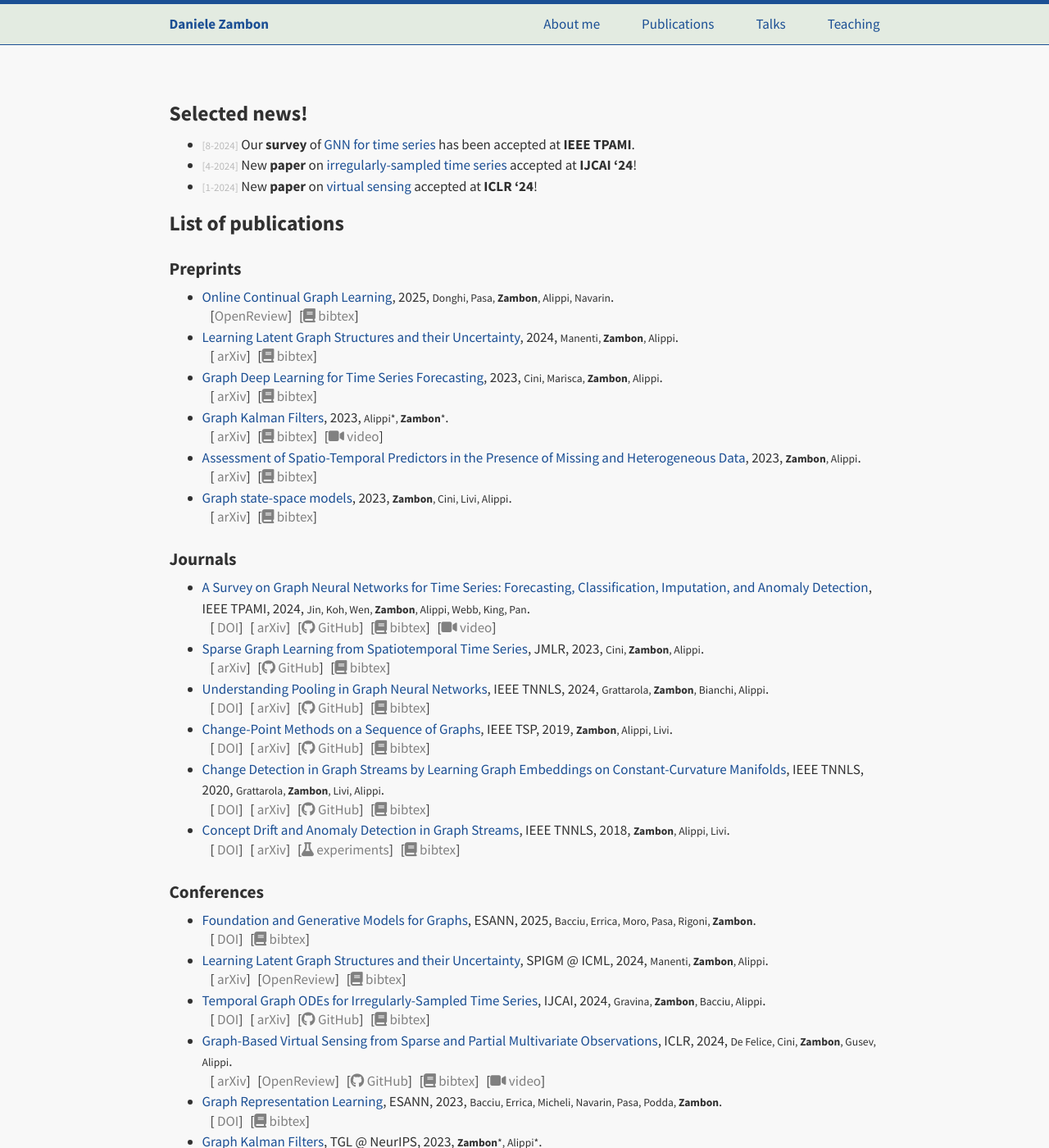
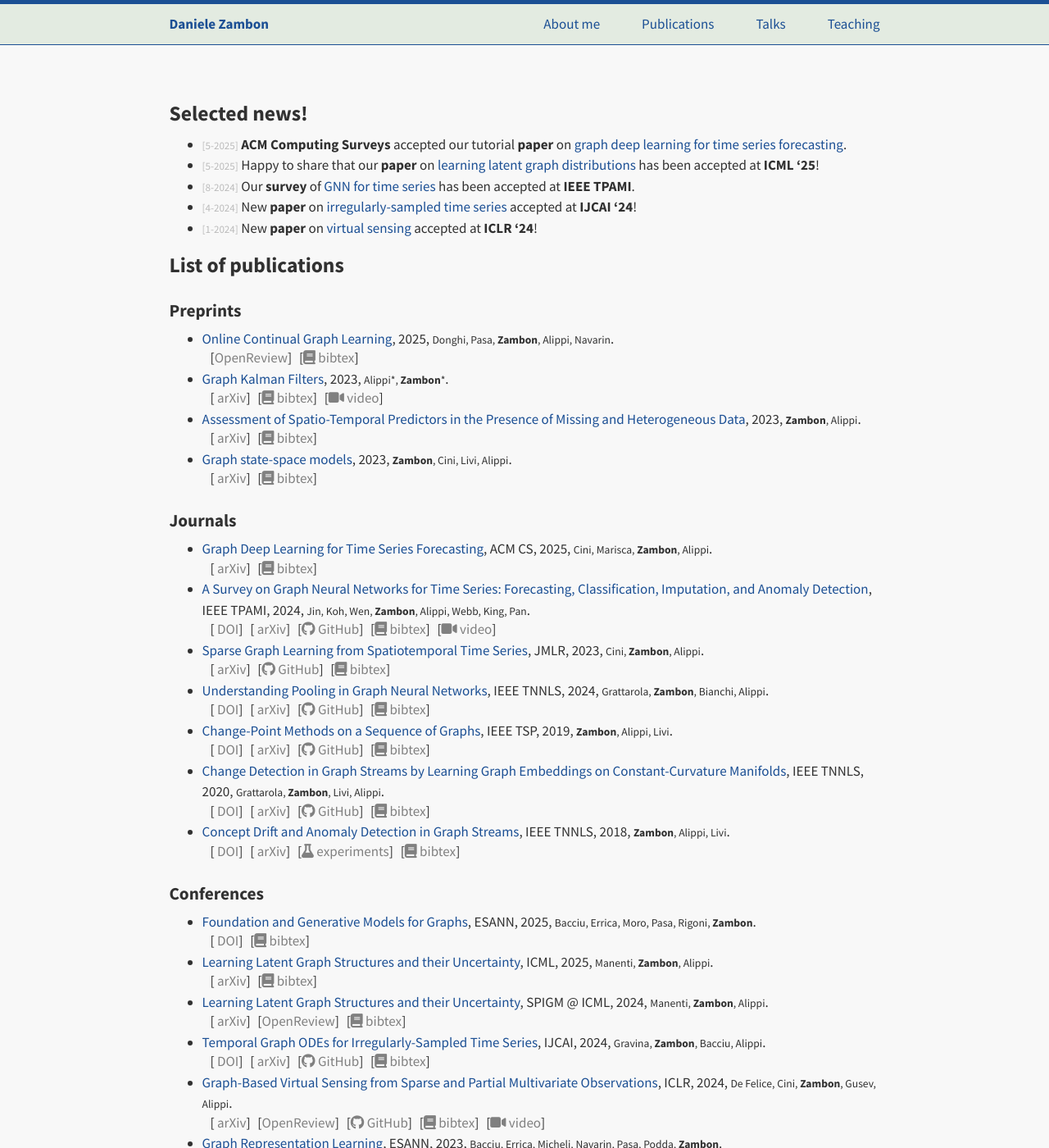
Before and after one commit to dzambon/dzambon.github.io, a Jekyll site: the page built from publications.md, in a window 1280 px wide and 1400 px high. Shown: the whole window at 82% size. Built offline with Jekyll 4.4.1, drawn with Linux system fonts in a browser that asks for light colours; nearby versions of some CDN libraries; a style sheet for code colours, icons or effects is not loaded; some of the changed lines change nothing that is shown.

Commit message:
added icml and acm papers

```diff
--- a/_data/news.yaml
+++ b/_data/news.yaml
@@ -1,3 +1,11 @@
+-
+   date: 5-2025
+   msg: '**ACM Computing Surveys** accepted our tutorial **paper** on [graph deep learning for time series forecasting](/publications/#cini2025graph).'
+   type: paper
+-
+   date: 5-2025
+   msg: 'Happy to share that our **paper** on [learning latent graph distributions](/publications/#manenti2025learning) has been accepted at **ICML ''25**!'
+   type: paper
 -
    date: 3-2025
    msg: 'Green light to our [Temporal Graph Learning 2025](https://sites.google.com/view/tgl-workshop-2025/home) workshop at **KDD ''25**!'
--- a/_data/papers.yaml
+++ b/_data/papers.yaml
@@ -51,6 +51,22 @@
     type: preprint
     url: "https://openreview.net/forum?id=4sJJixGIZX"
  -
+    id: manenti2025learning
+    title: "Learning Latent Graph Structures and their Uncertainty"
+    author: "Manenti, Alessandro and Zambon, Daniele and Alippi, Cesare"
+    short_author: "Manenti, Zambon, Alippi"
+    year: 2025
+    bibtex: |
+      @inproceedings{manenti2025learning,
+        title = {Learning {{Latent Graph Structures}} and Their {{Uncertainty}}},
+        author = {Manenti, Alessandro and Zambon, Daniele and Alippi, Cesare},
+        year = {2025},
+        booktitle={To appear in Proceedings of the 42nd International Conference on Machine Learning (ICML)},
+      }
+    arxiv_id: "2405.19933"
+    short_venue: "ICML"
+    type: conference
+ -
     id: manenti2024spigm
     title: "Learning Latent Graph Structures and their Uncertainty"
     author: "Manenti, Alessandro and Zambon, Daniele and Alippi, Cesare"
@@ -69,25 +85,6 @@
     short_venue: "SPIGM @ ICML"
     type: workshop
     url: "https://openreview.net/forum?id=GRlNTDymoV"
- -
-    id: manenti2024learning
-    title: "Learning Latent Graph Structures and their Uncertainty"
-    author: "Manenti, Alessandro and Zambon, Daniele and Alippi, Cesare"
-    short_author: "Manenti, Zambon, Alippi"
-    year: 2024
-    bibtex: |
-      @misc{manenti2024learning,
-        title = {Learning {{Latent Graph Structures}} and Their {{Uncertainty}}},
-        author = {Manenti, Alessandro and Zambon, Daniele and Alippi, Cesare},
-        year = {2024},
-        month = may,
-        number = {arXiv:2405.19933},
-        primaryclass = {cs, stat},
-        publisher = {arXiv},
-        archiveprefix = {arxiv}
-      }
-    arxiv_id: "2405.19933"
-    type: preprint
  -
     id: gravina2024temporal
     title: "Temporal Graph ODEs for Irregularly-Sampled Time Series"
@@ -170,25 +167,21 @@
     type: workshop
     url: "https://openreview.net/forum?id=KGqtCfYJon"
  -
-    id: cini2023graph
+    id: cini2025graph
     title: "Graph Deep Learning for Time Series Forecasting"
     author: "Cini, Andrea and Marisca, Ivan and Zambon, Daniele and Alippi, Cesare"
     short_author: "Cini, Marisca, Zambon, Alippi"
-    year: 2023
+    year: 2025
     bibtex: |
-      @misc{cini2023graph,
+      @article{cini2025graph,
         title = {Graph {{Deep Learning}} for {{Time Series Forecasting}}},
         author = {Cini, Andrea and Marisca, Ivan and Zambon, Daniele and Alippi, Cesare},
-        year = {2023},
-        month = oct,
-        number = {arXiv:2310.15978},
-        primaryclass = {cs},
-        publisher = {arXiv},
-        doi = {10.48550/arXiv.2310.15978},
-        archiveprefix = {arxiv}
+        year = {2025},
+        journal={To appear in ACM Computing Surveys},
       }
     arxiv_id: "2310.15978"
-    type: preprint
+    short_venue: "ACM CS"
+    type: journal
     url: "https://arxiv.org/abs/2310.15978"
  -
     id: jin2024survey
```
